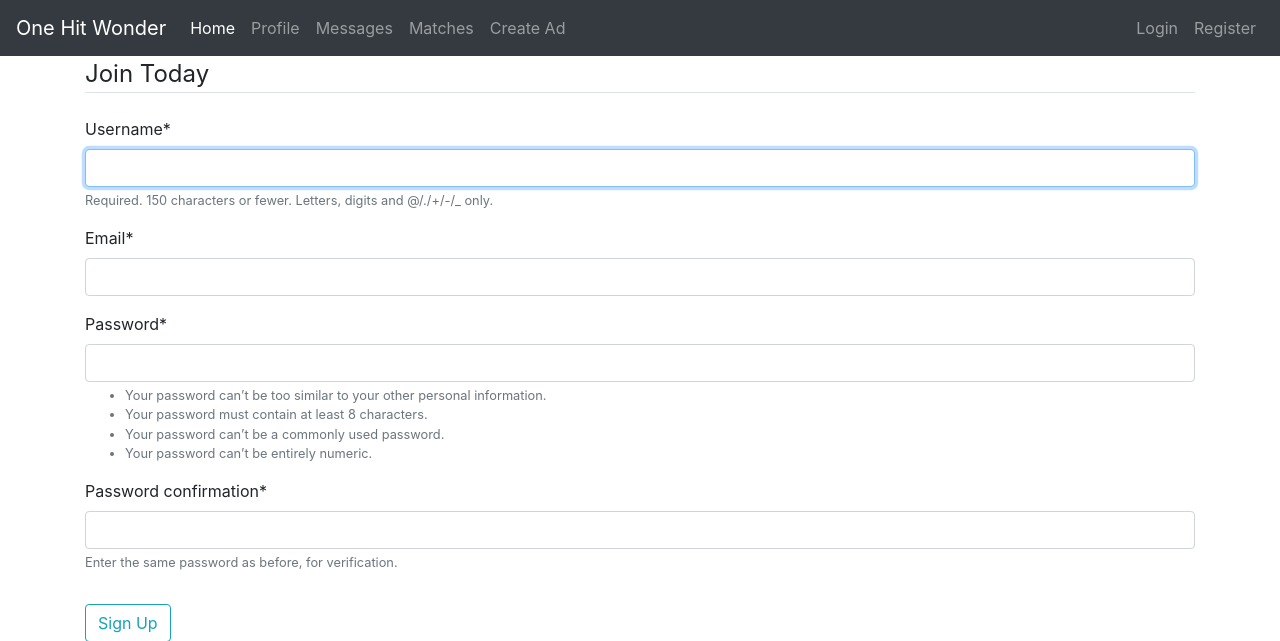
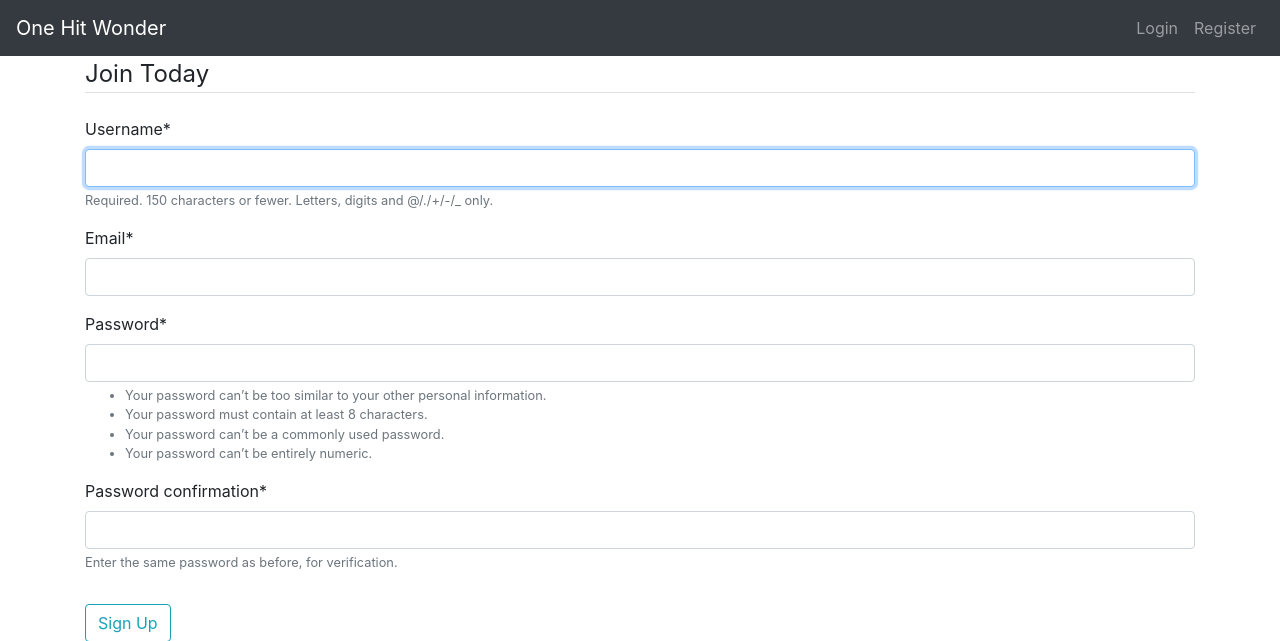
Before and after one commit to ylijokic/CS361_Team21, a Django app: page /register/ in a window 1280 px wide. Shown: the top 641 px of the page. Run offline with Django 3.2, Linux system fonts and the light colour scheme; some libraries are stand-ins or nearby versions.

Commit message:
Added landing page to display when user not logged in

```diff
--- a/one_hit_wonder/account/templates/account/base.html
+++ b/one_hit_wonder/account/templates/account/base.html
@@ -1,4 +1,5 @@
 {% load static %}
+<!--Base HTML template for all pages within One Hit Wonder Project-->
 <!DOCTYPE html>
 <html>
 <head>
@@ -15,19 +16,21 @@
   {% endif %}
 </head>
 <body>
+    <!--Navigation bar-->
     <nav class="navbar sticky-top navbar-expand-lg navbar-dark bg-dark">
-      <a class="navbar-brand" href="{% url 'account-home' %}">One Hit Wonder</a>
+      <a class="navbar-brand" href="{% url 'account-landing' %}">One Hit Wonder</a>
       <button class="navbar-toggler" type="button" data-toggle="collapse" data-target="#navbarNavAltMarkup" aria-controls="navbarNavAltMarkup" aria-expanded="false" aria-label="Toggle navigation">
         <span class="navbar-toggler-icon"></span>
       </button>
-
       <div class="collapse navbar-collapse" id="navbarNavAltMarkup">
         <div class="navbar-nav mr-auto">
+          {% if user.is_authenticated %}
           <a class="nav-item nav-link active" href="{% url 'account-home' %}">Home<span class="sr-only">(current)</span></a>
           <a class="nav-item nav-link" href="{% url 'account-profile' %}">Profile</a>
           <a class="nav-item nav-link" href="{% url 'account-messages' %}">Messages</a>
           <a class="nav-item nav-link" href="{% url 'account-matches' %}">Matches</a>
           <a class="nav-item nav-link" href="{% url 'account-create_ad' %}">Create Ad</a>
+          {% endif %}
         </div>
         <!-- Right side of Navbar -->
         <div class="navbar-nav">
--- /dev/null
+++ b/one_hit_wonder/account/templates/account/landing.html
@@ -0,0 +1,5 @@
+{% extends "account/base.html" %}
+
+{% block content %}
+    <h1>One Hit Wonder</h1>
+{% endblock content %}
--- a/one_hit_wonder/account/urls.py
+++ b/one_hit_wonder/account/urls.py
@@ -2,7 +2,8 @@ from django.urls import path
 from . import views
 
 urlpatterns = [
-    path('', views.home, name='account-home'),
+    path('', views.home, name='account-landing'),
+    path('home/', views.home, name='account-home'),
     path('profile/', views.profile, name='account-profile'),
     path('messages/', views.messages, name='account-messages'),
     path('matches/', views.matches, name='account-matches'),
--- a/one_hit_wonder/account/views.py
+++ b/one_hit_wonder/account/views.py
@@ -10,6 +10,11 @@ posts = [
     },
 ]
 
+def landing(request):
+    return render(request, 'account/landing.html')
+
+# Decorator to check if user is logged in before displaying profile
+@login_required
 def home(request):
     context = {
         'posts': posts
```
Also changed, not shown: one_hit_wonder/db.sqlite3.
